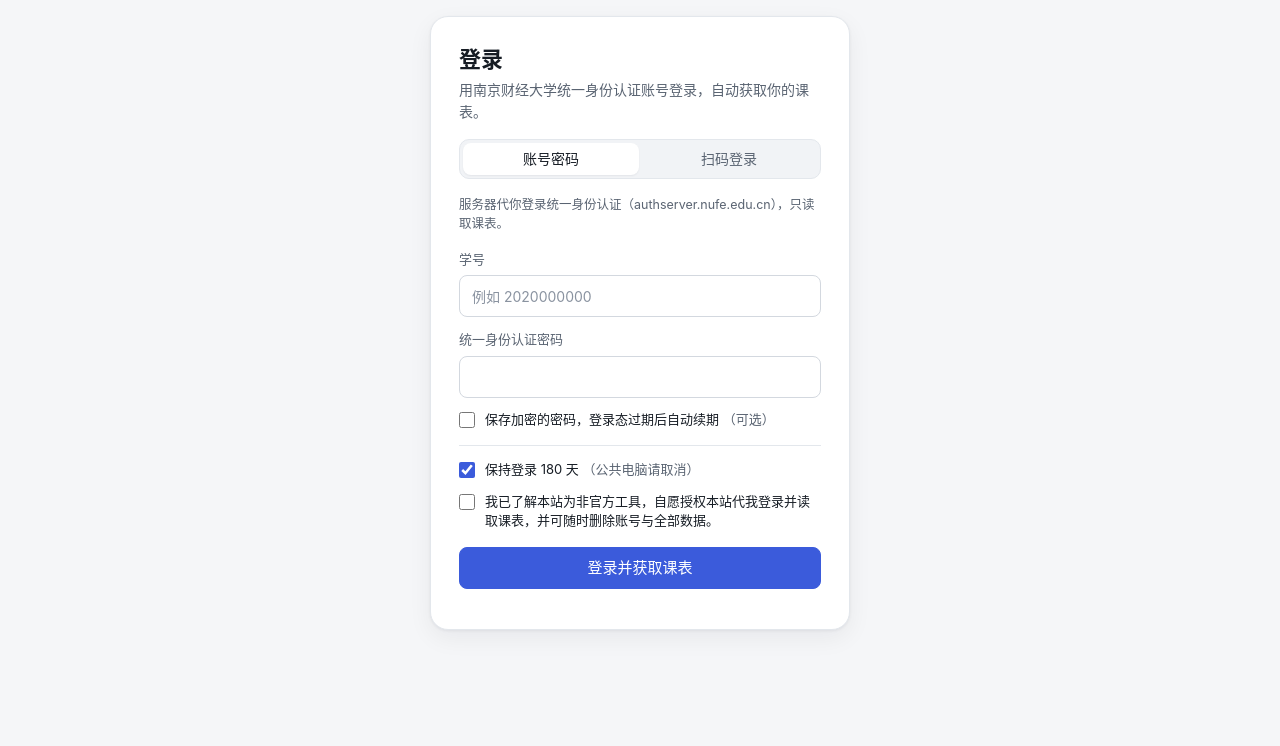
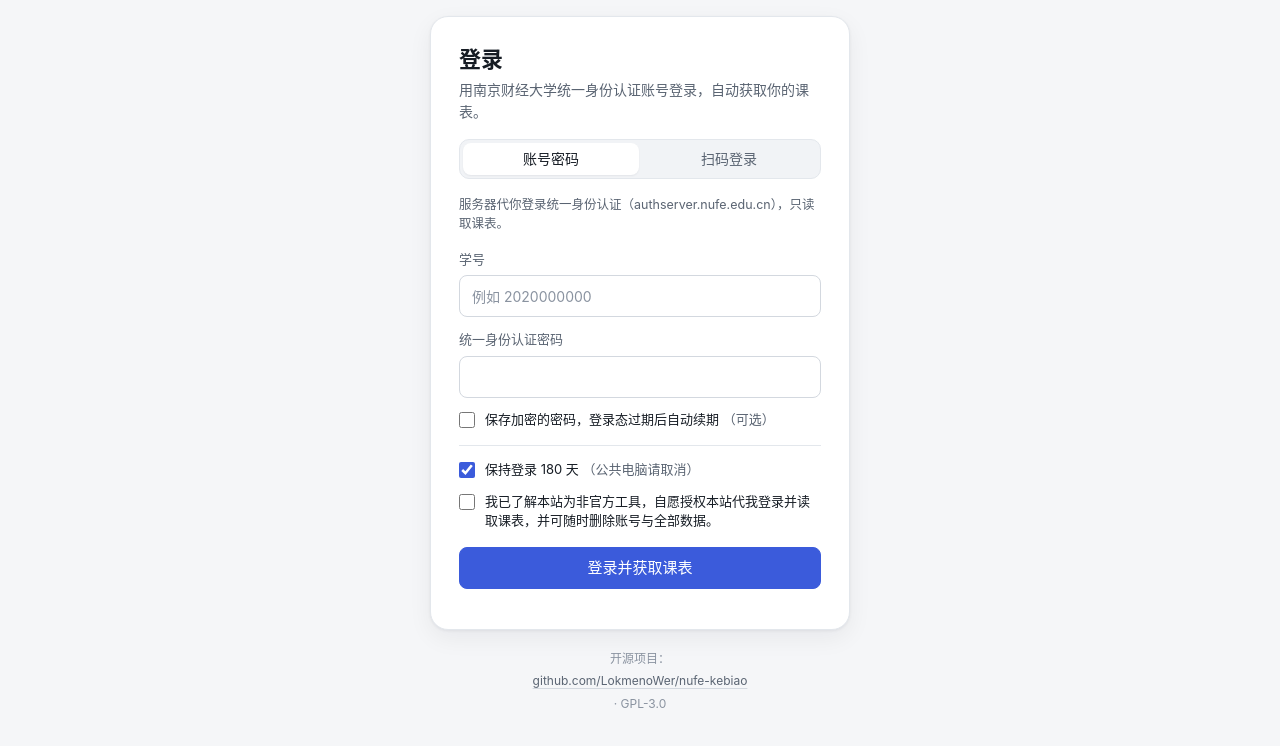
Before and after one commit to LokmenoWer/nufe-kebiao, a plain HTML site: page static/index.html in a window 1280 px wide. Shown: the part 100-846 px from the top of the page. Before the commit the page ends 800 px from the top, so only its background shows below. Drawn offline with Linux system fonts and the light colour scheme; files that its build step writes are made by us from their sources; no server answers; files whose address does not match are found by name.

Commit message:
在登录页和页脚加上开源仓库链接
Co-Authored-By: Claude Opus 5.5 <noreply@anthropic.com>

```diff
--- a/static/app.css
+++ b/static/app.css
@@ -343,7 +343,10 @@ button, input, select { font: inherit; color: inherit; }
   border: 1px dashed var(--line-strong); border-radius: var(--radius-lg); background: var(--surface);
 }
 .empty strong { display: block; margin-bottom: 4px; color: var(--text); font-size: 15px; }
-.foot { margin-top: 28px; text-align: center; font-size: 12px; color: var(--text-3); }
+.foot { display: flex; flex-direction: column; gap: 4px; margin-top: 28px; text-align: center; font-size: 12px; color: var(--text-3); }
+.auth .foot { margin-top: 20px; }
+.foot a { color: var(--text-2); text-decoration: underline; text-decoration-color: var(--line-strong); text-underline-offset: 3px; }
+.foot a:hover { color: var(--accent); text-decoration-color: currentColor; }
 
 /* ============ Dialogs ============ */
 dialog { color: var(--text); padding: 0; border: 0; }
--- a/static/index.html
+++ b/static/index.html
@@ -126,6 +126,9 @@
         <p class="error" data-error role="alert"></p>
       </form>
     </section>
+    <p class="foot">
+      开源项目：<a href="https://github.com/LokmenoWer/nufe-kebiao" target="_blank" rel="noopener noreferrer">github.com/LokmenoWer/nufe-kebiao</a> · GPL-3.0
+    </p>
   </main>
 
   <!-- ============ 课表 ============ -->
@@ -167,7 +170,8 @@
     <div class="empty" id="emptyNote" hidden></div>
 
     <footer class="foot">
-      本站为非官方第三方工具 · 数据来自南京财经大学教务系统 · 可在设置中随时删除你的全部数据
+      <p>本站为非官方第三方工具 · 数据来自南京财经大学教务系统 · 可在设置中随时删除你的全部数据</p>
+      <p>开源项目：<a href="https://github.com/LokmenoWer/nufe-kebiao" target="_blank" rel="noopener noreferrer">github.com/LokmenoWer/nufe-kebiao</a> · GPL-3.0</p>
     </footer>
   </main>
 
```
